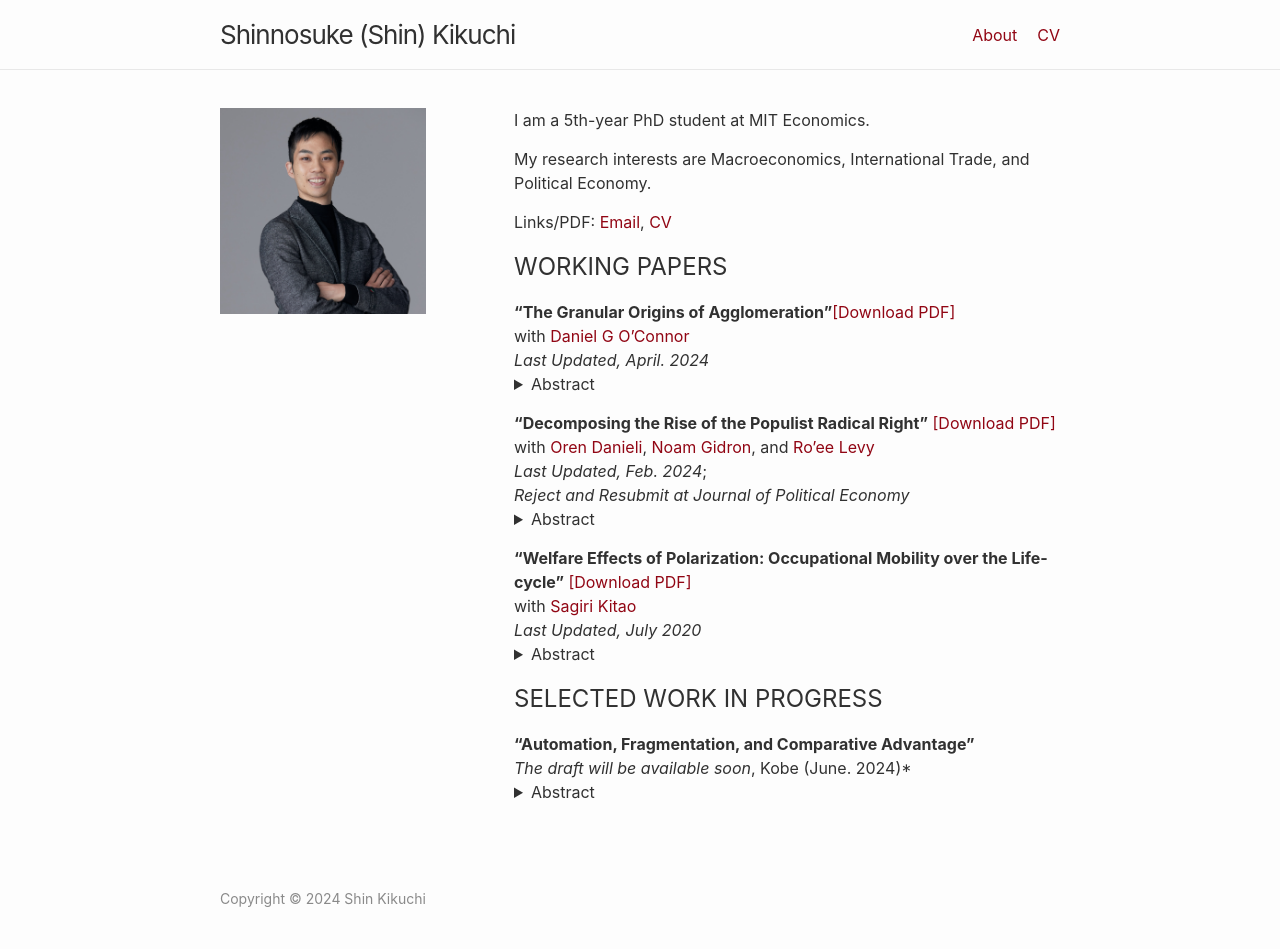
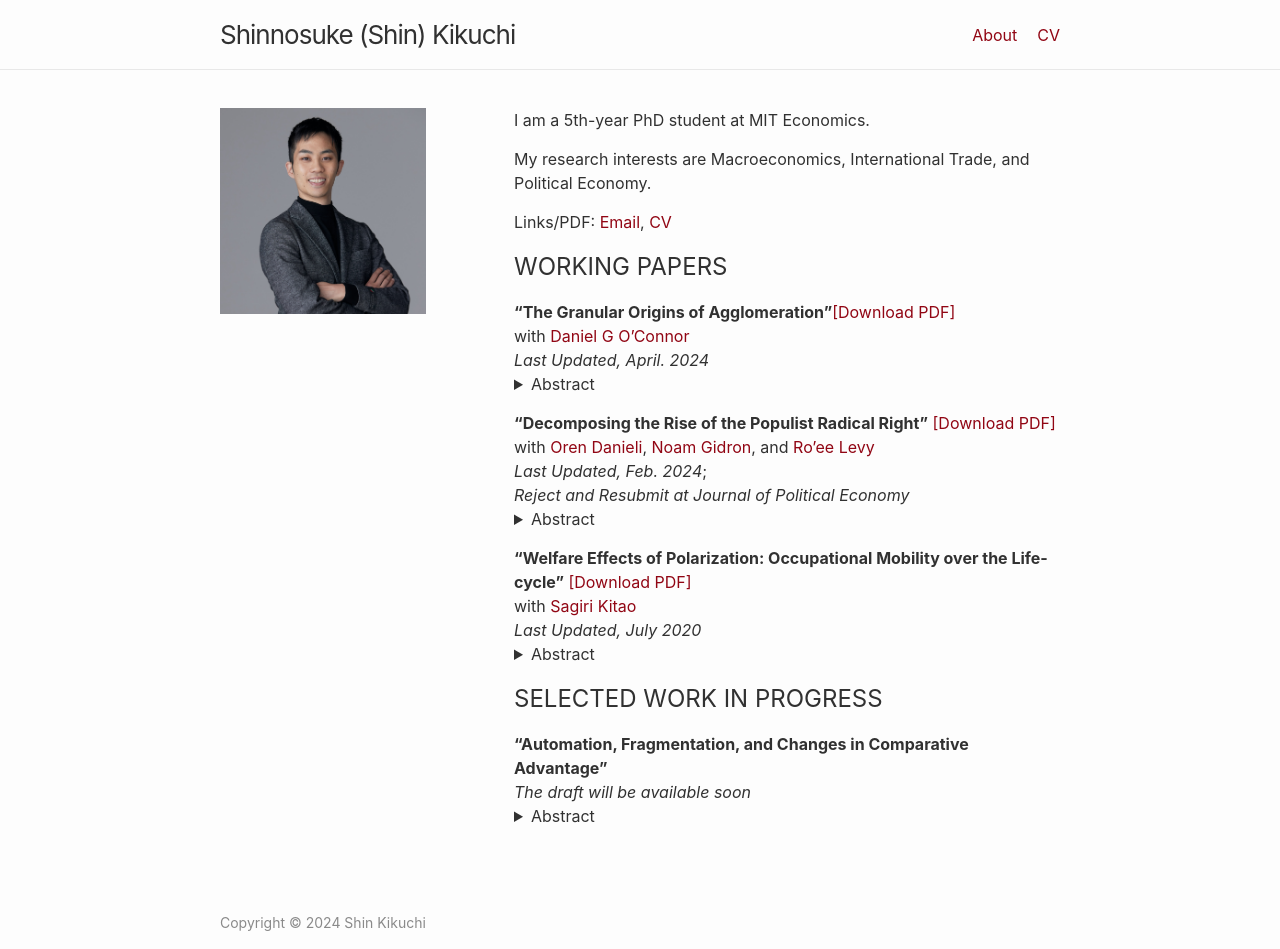
Before and after one commit to shinnkikuchi/shinnkikuchi.github.io, a Jekyll site: the page built from index.md, in a window 1280 px wide. Built offline with Jekyll 4.4.1, drawn with Linux system fonts in a browser that asks for light colours; before the commit the page ends 925 px from its top, so only the background shows below that.

Commit message:
Update index.md

```diff
--- a/index.md
+++ b/index.md
@@ -44,8 +44,8 @@ with <a href="https://sites.google.com/site/sagirikitao/home" target="_blank">Sa
 
 ## SELECTED WORK IN PROGRESS
 
-**"Automation, Fragmentation, and Comparative Advantage"**<br>
-*The draft will be available soon*, Kobe (June. 2024)*<br>
+**"Automation, Fragmentation, and Changes in Comparative Advantage"**<br>
+*The draft will be available soon*<br>
 <details style="margin-bottom: 15px; margin-top: -15px">
 	<summary>Abstract</summary>
 	Comparative advantage is the backbone of international trade, but little is known about its changes over time. First, I empirically show that developing countries used to have a comparative advantage in low-skill-intensive industries, but this relationship has weakened since the late 1990s and has disappeared after the 2000s. This decoupling of skills and comparative advantage is particularly present in sectors exposed to automation and fragmentation. Second, I develop a multi-sector, multi-factor trade model with automation and fragmentation. I characterize the effect of automation and fragmentation on changes in comparative advantage. Automation and production fragmentation allow developed countries to rely on machines or foreign labor, making domestic skill endowments less important in comparative advantage. Finally, through counterfactual exercises, I demonstrate the greater importance of automation and illustrate that, without automation in developed countries, developing countries would have specialized in low-skill-intensive sectors.
```
